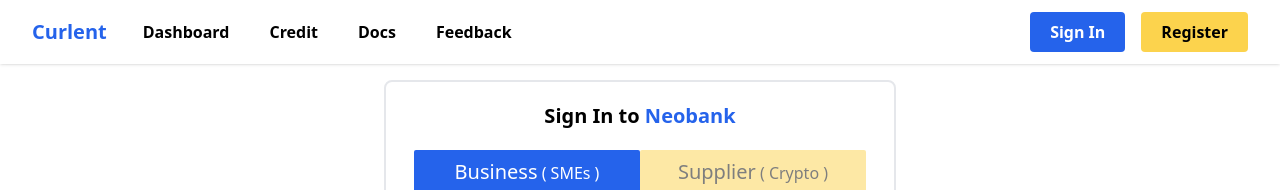
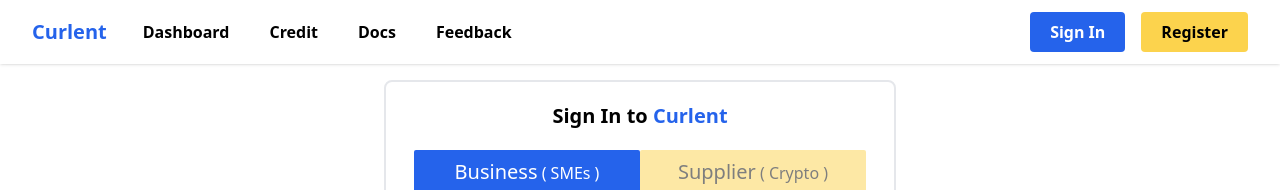
Before and after one commit to Jinnapat/neobank, a Next.js app: page /auth/signin in a window 1280 px wide. Shown: the top 190 px of the page. Built offline with nearby package versions, Linux system fonts and the light colour scheme; what @badrap/bar-of-progress would draw is missing.

Commit message:
Fix typo

```diff
--- a/pages/auth/signin.js
+++ b/pages/auth/signin.js
@@ -50,7 +50,7 @@
             <div className="max-w-lg mx-auto border-2 rounded-lg px-7 py-5 space-y-5 mt-4 w-6/12">
                 <Head><title>Sign In</title></Head>
                 <h1 className="font-extrabold text-xl text-center">Sign In to
-                    <span className="text-blue-600"> Neobank</span>
+                    <span className="text-blue-600"> Curlent</span>
                 </h1>
                 <Tab.Group>
                     <Tab.List>
```
